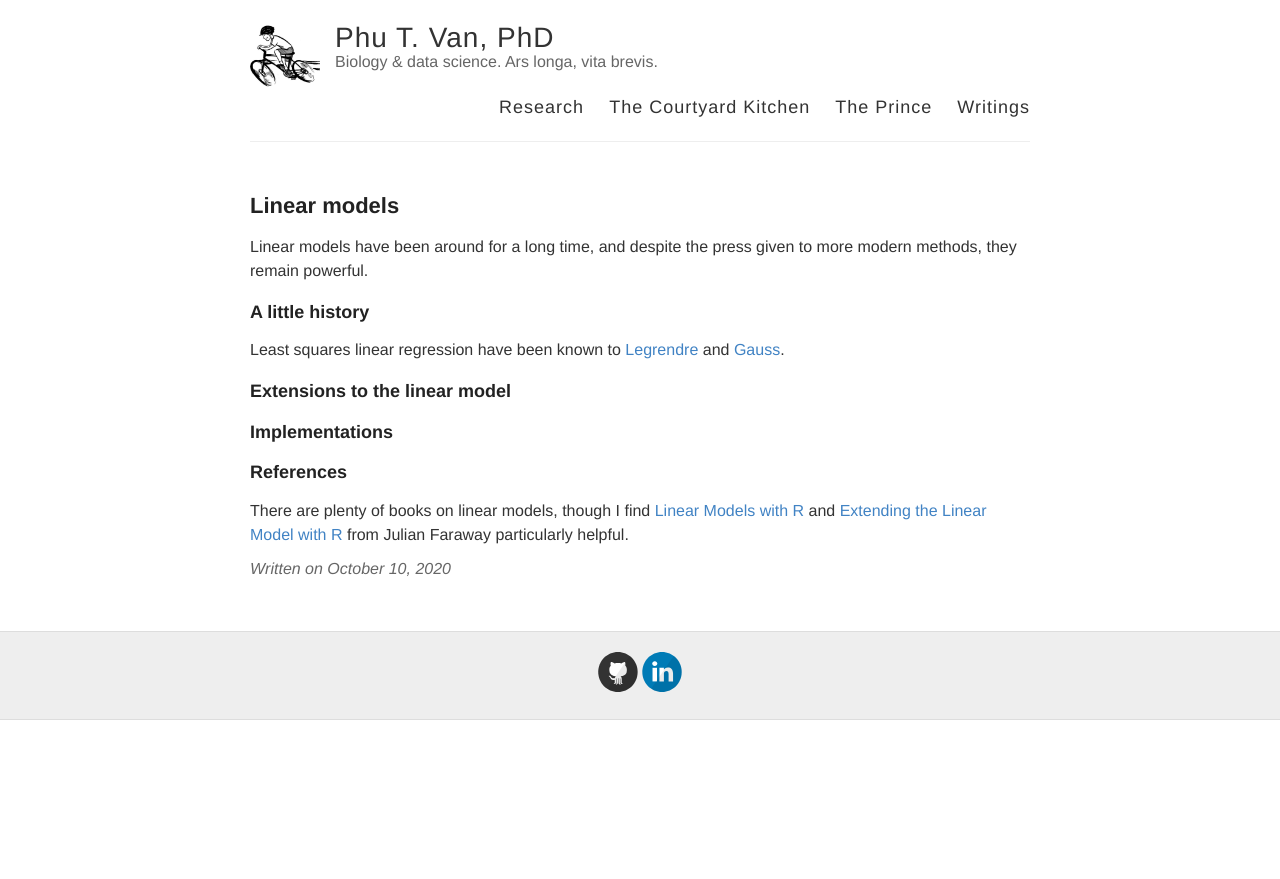
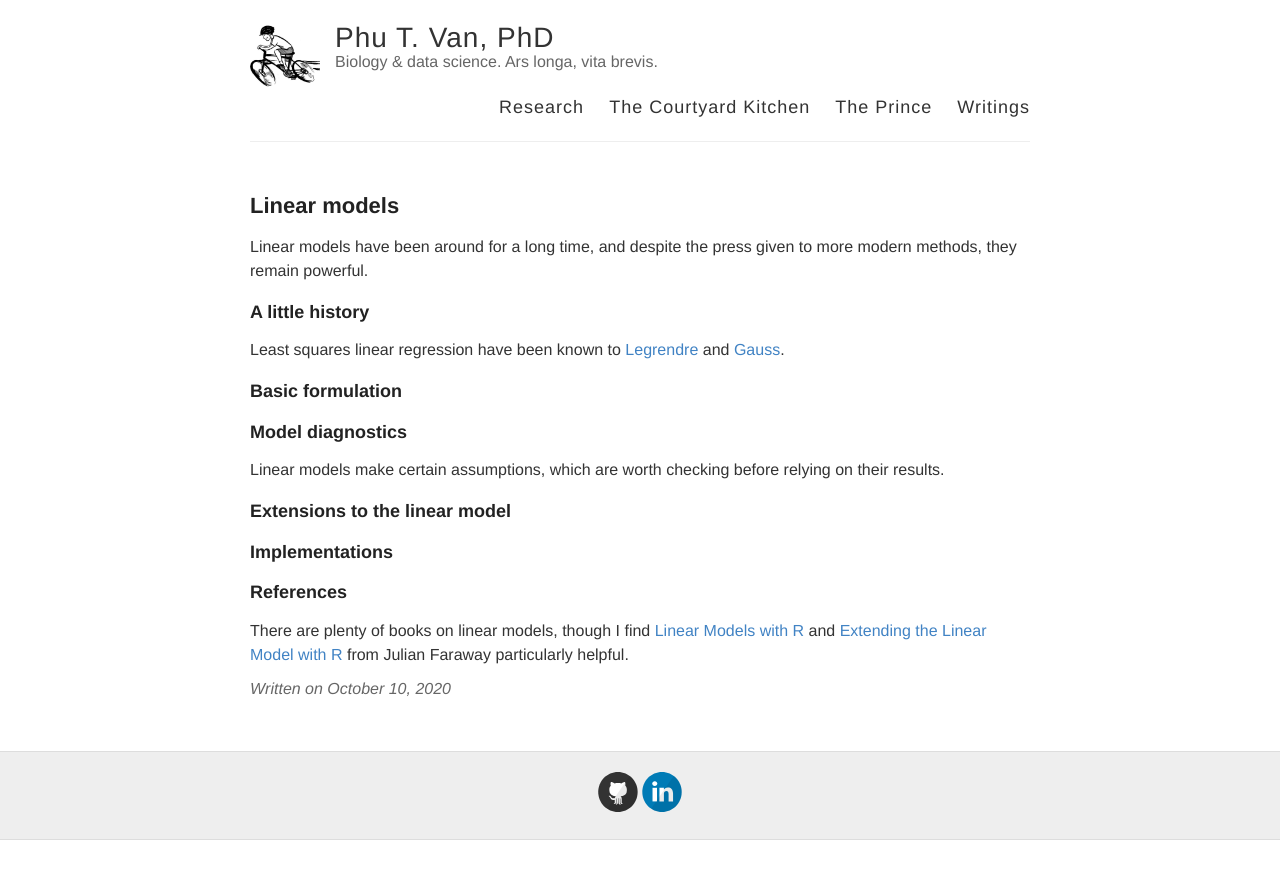
Before and after one commit to ptvan/ptvan.github.io, a Jekyll site: the page built from _posts/2020-10-10-linear-models.md, in a window 1280 px wide. Shown: the top 879 px of the page. Built offline with Jekyll 4.4.1, drawn with Linux system fonts in a browser that asks for light colours.

Commit message:
added new paragraph headings

```diff
--- a/_posts/2020-10-10-linear-models.md
+++ b/_posts/2020-10-10-linear-models.md
@@ -9,6 +9,12 @@ Linear models have been around for a long time, and despite the press given to m
 
 Least squares linear regression have been known to [Legrendre](https://en.wikipedia.org/wiki/Adrien-Marie_Legendre) and [Gauss](https://en.wikipedia.org/wiki/Carl_Friedrich_Gauss).
 
+### Basic formulation
+
+### Model diagnostics
+
+Linear models make certain assumptions, which are worth checking before relying on their results.
+
 ### Extensions to the linear model
 
 ### Implementations
```
